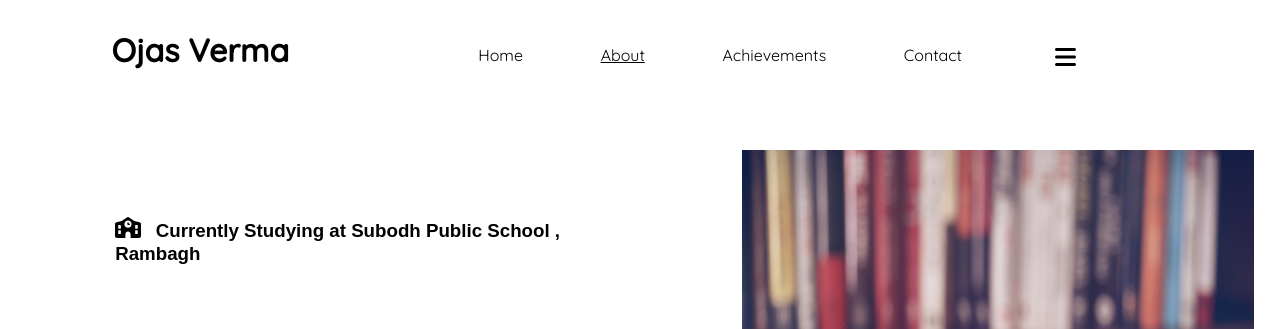
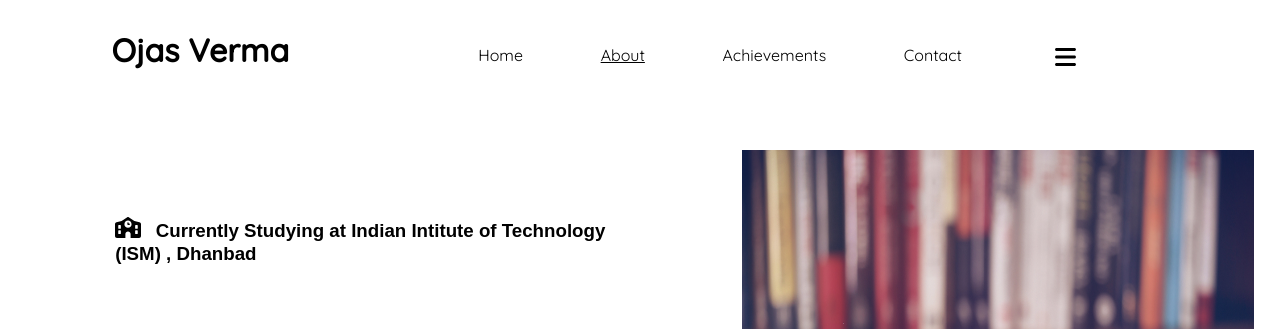
Before and after one commit to OjasVerma/portfolio.github.io, a plain HTML site: page about.html in a window 1280 px wide. Shown: the top 329 px of the page. Drawn offline with Linux system fonts and the light colour scheme; a web font is replaced by a local one.

Commit message:
Update about.html

```diff
--- a/about.html
+++ b/about.html
@@ -27,7 +27,7 @@
     </div>
     <div class="about">
         <div class="left">
-            <h3><img src="school-solid.svg" alt="school">Currently Studying at Subodh Public School , Rambagh</h3>
+            <h3><img src="school-solid.svg" alt="school">Currently Studying at Indian Intitute of Technology (ISM) , Dhanbad</h3>
             <h3><img src="brain-solid.svg" alt="Abacus">Abacus Graduate</h3>
             <h3><img src="shield-solid.svg" alt="NCC">NCC A Certificate Cadet</h3>
             <h3><img src="futbol-solid.svg" alt="Football">I Like to Play Football</h3>
```
